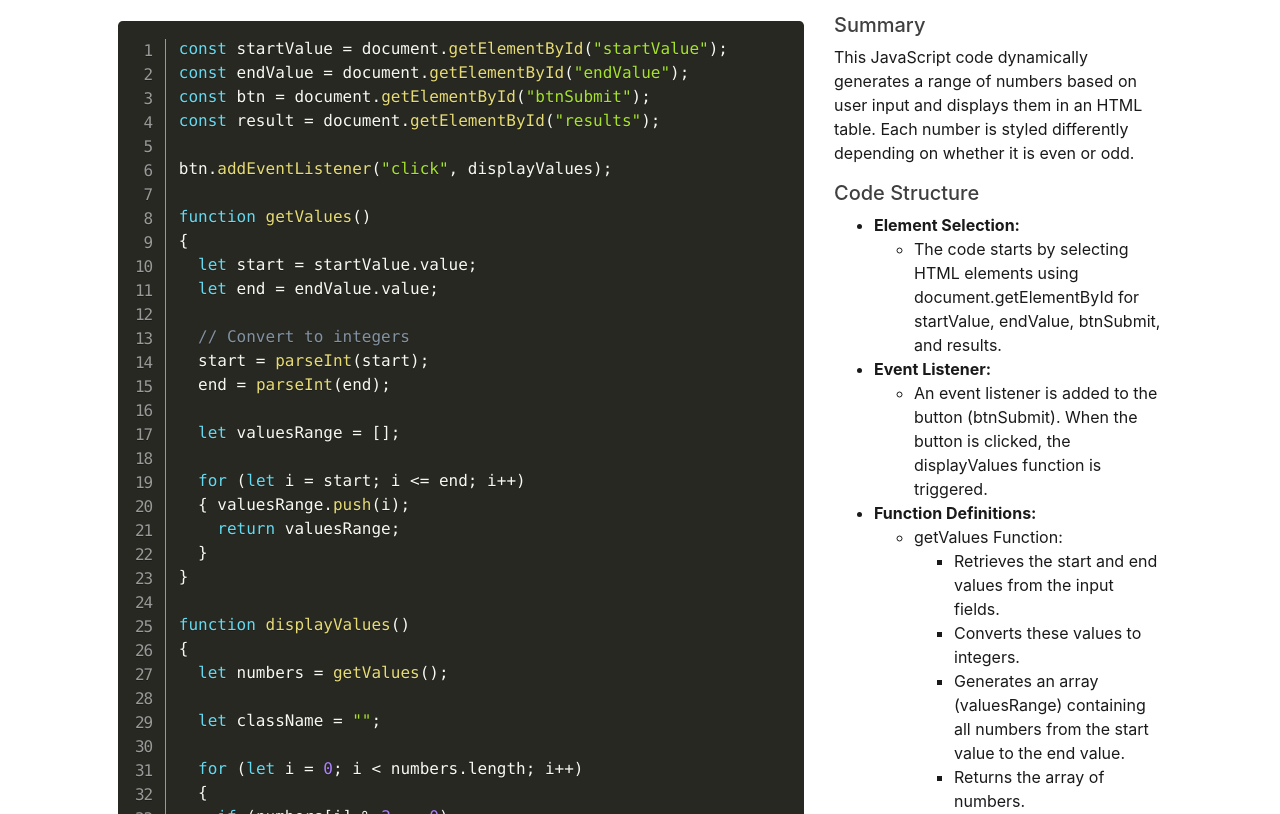
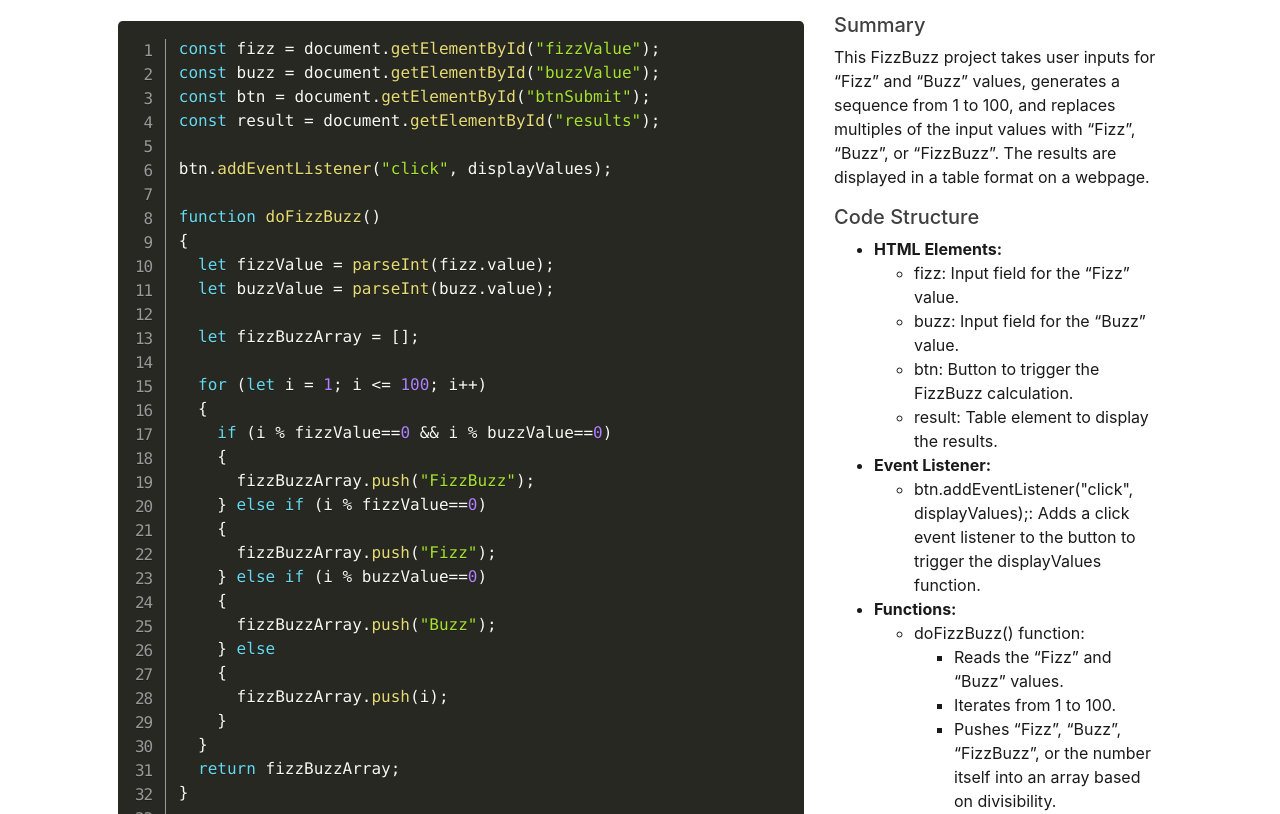
Before and after one commit to malmossa/FizzBuzz, a plain HTML site: page code.html in a window 1280 px wide. Shown: the part 138-952 px from the top of the page. Drawn offline with nearby package versions, Linux system fonts and the light colour scheme.

Commit message:
completed

```diff
--- a/code.html
+++ b/code.html
@@ -65,91 +65,107 @@
         <div class="col-lg-8">
           <pre class="line-numbers">
             <code class="language-javascript">
-              const startValue = document.getElementById("startValue");
-              const endValue = document.getElementById("endValue");
+              const fizz = document.getElementById("fizzValue");
+              const buzz = document.getElementById("buzzValue");
               const btn = document.getElementById("btnSubmit");
               const result = document.getElementById("results");
 
               btn.addEventListener("click", displayValues);
 
-              function getValues()
+              function doFizzBuzz()
               {
-                let start = startValue.value;
-                let end = endValue.value;
+                let fizzValue = parseInt(fizz.value);
+                let buzzValue = parseInt(buzz.value);
 
-                // Convert to integers
-                start = parseInt(start);
-                end = parseInt(end);
+                let fizzBuzzArray = [];
 
-                let valuesRange = [];
-
-                for (let i = start; i <= end; i++)
-                { valuesRange.push(i);
-                  return valuesRange;
+                for (let i = 1; i <= 100; i++)
+                {
+                  if (i % fizzValue==0 && i % buzzValue==0)
+                  {
+                    fizzBuzzArray.push("FizzBuzz");
+                  } else if (i % fizzValue==0)
+                  {
+                    fizzBuzzArray.push("Fizz");
+                  } else if (i % buzzValue==0)
+                  {
+                    fizzBuzzArray.push("Buzz");
+                  } else
+                  {
+                    fizzBuzzArray.push(i);
+                  }
                 }
+                return fizzBuzzArray;
               }
 
               function displayValues()
               {
-                let numbers = getValues();
+                let array = doFizzBuzz();
 
-                let className = "";
+                for (let i = 0; i < array.length; i+=10)
+                {
+                  let row = document.createElement("tr");
 
-                for (let i = 0; i < numbers.length; i++)
-                {
-                  if (numbers[i] % 2 == 0)
+                  for (let j = 0; j < 10 && (i + j) < array.length; j++ )
                   {
-                    className = "even";
-                  } else {
-                    className = "odd";
+                    let cell = document.createElement("td");
+                    cell.textContent = array[i + j];
+
+                    if (cell.textContent == "Fizz" || cell.textContent == "Buzz" || cell.textContent == "FizzBuzz")
+                    {
+                      cell.classList.add("fizzBuzz");
+                    }
+
+                    row.appendChild(cell);
                   }
-                  result.innerHTML += `<tr><td class="${className}">${numbers[i]}</td></tr>`;
+                  result.appendChild(row);
                 }
+
               }
-
             </code>
           </pre>
         </div>
         <div class="col-lg-4">
           <h5>Summary</h5>
           <p>
-            This JavaScript code dynamically generates a range of numbers based on user input and displays them in an
-            HTML table.
-            Each number is styled differently depending on whether it is even or odd.
+            This FizzBuzz project takes user inputs for “Fizz” and “Buzz” values, generates a sequence from 1 to 100,
+            and replaces
+            multiples of the input values with “Fizz”, “Buzz”, or “FizzBuzz”. The results are displayed in a table
+            format on a webpage.
           </p>
           <h5>Code Structure</h5>
           <ul>
-            <li><strong>Element Selection:</strong><br>
+            <li><strong>HTML Elements:</strong><br>
               <ul>
-                <li>The code starts by selecting HTML elements using document.getElementById for startValue, endValue,
-                  btnSubmit, and results.
-                </li>
+                <li>fizz: Input field for the “Fizz” value.</li>
+                <li>buzz: Input field for the “Buzz” value.</li>
+                <li>btn: Button to trigger the FizzBuzz calculation.</li>
+                <li>result: Table element to display the results.</li>
               </ul>
             </li>
             <li><strong>Event Listener:</strong><br>
               <ul>
-                <li>An event listener is added to the button (btnSubmit). When the button is clicked, the displayValues
-                  function is triggered.
-                </li>
+                <li>btn.addEventListener("click", displayValues);: Adds a click event listener to the button to trigger
+                  the displayValues
+                  function.</li>
               </ul>
             </li>
-            <li><strong>Function Definitions:</strong><br>
+            <li><strong>Functions:</strong><br>
               <ul>
-                <li>getValues Function:<br>
+                <li>doFizzBuzz() function:<br>
                   <ul>
-                    <li>Retrieves the start and end values from the input fields.</li>
-                    <li>Converts these values to integers.</li>
-                    <li>Generates an array (valuesRange) containing all numbers from the start value to the end value.
+                    <li>Reads the “Fizz” and “Buzz” values.</li>
+                    <li>Iterates from 1 to 100.</li>
+                    <li>Pushes “Fizz”, “Buzz”, “FizzBuzz”, or the number itself into an array based on divisibility.
                     </li>
-                    <li>Returns the array of numbers.</li>
+                    <li>Returns the array of results.</li>
                   </ul>
                 </li>
-                <li>displayValues Function:<br>
+                <li>displayValues() function:<br>
                   <ul>
-                    <li>Calls the getValues function to get the array of numbers.</li>
-                    <li>Iterates through the array and determines if each number is even or odd.</li>
-                    <li>Appends each number to the results table with a class of either “even” or “odd” for styling
-                      purposes.</li>
+                    <li>Calls doFizzBuzz() to get the results array.</li>
+                    <li>Creates table rows and cells to display the results in a 10x10 grid.</li>
+                    <li>Adds a CSS class to cells containing “Fizz”, “Buzz”, or “FizzBuzz” for styling.</li>
                   </ul>
                 </li>
               </ul>
```
Also changed, not shown: app.html (+3 -2 lines), index.html (+2 -2 lines).
